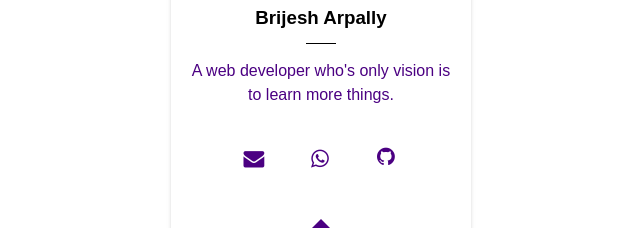
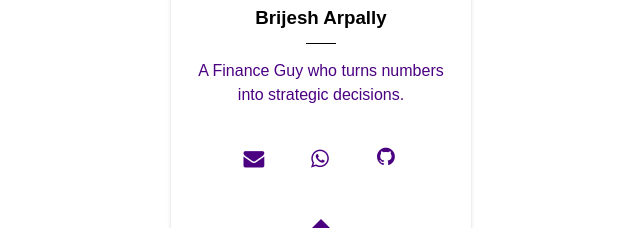
Before and after one commit to Brijesh-Arpally/Card, a plain HTML site: page index.html in a window 1280 px wide. Shown: the part 334-562 px from the top of the page, 319-959 px from the left. Drawn offline with Linux system fonts and the light colour scheme.

Commit message:
Update index.html
update the one line statement

```diff
--- a/index.html
+++ b/index.html
@@ -20,7 +20,7 @@
             Brijesh Arpally
         </h3>
         <div class="desc">
-            A web developer who's only vision is to learn more things.
+            A Finance Guy who turns numbers into strategic decisions.
         </div>
         <div class="contacts">
             <a href="mailto: brijeshsaayi101@gmail.com?subject = Feedback&body = Message"><i class="fa fa-envelope"></i></a>
@@ -38,4 +38,5 @@
     </div>
 </div>
 </body>
+
 </html>
```
